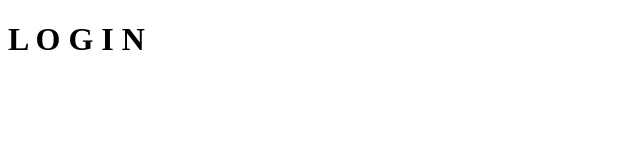
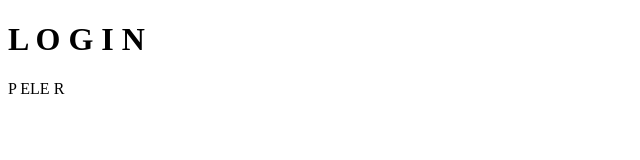
Before and after one commit to lanang06/belajar-niomic, a plain HTML site: page login.html in a window 1280 px wide. Shown: the full height of the page, 0-640 px from the left. Drawn offline with Linux system fonts and the light colour scheme.

Commit message:
nambah p

```diff
--- a/login.html
+++ b/login.html
@@ -8,5 +8,6 @@
 </head>
 <body>
     <h1>L O G I N</h1>
+    <p> P ELE R</p>
 </body>
 </html>
```
